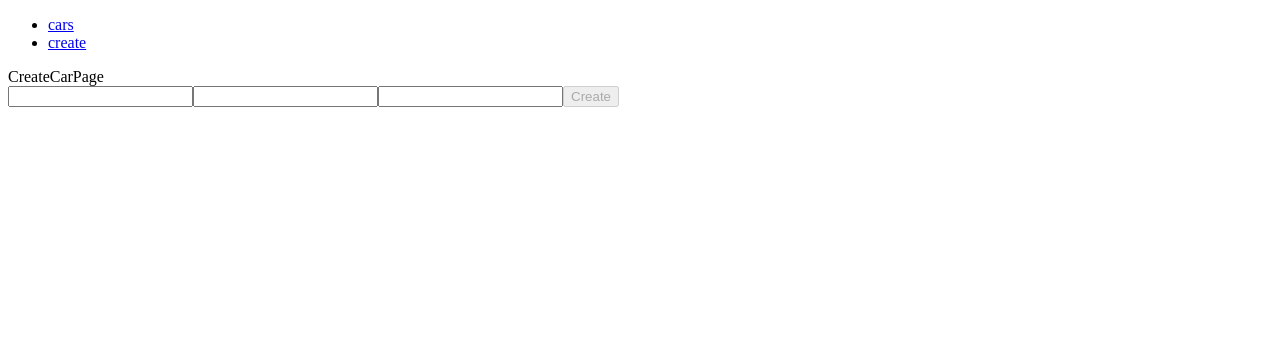
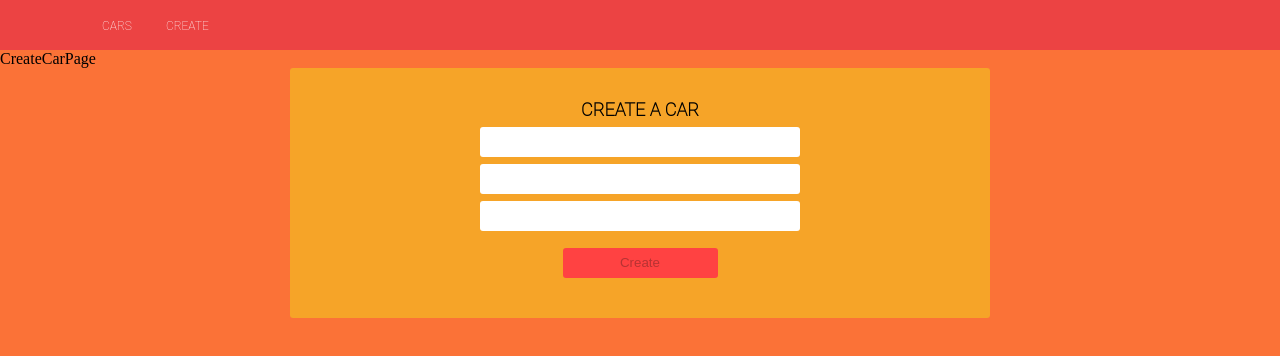
Before and after one commit to zoriana668/my-react-2026, a React (Vite) app: page /cars/create in a window 1280 px wide. Shown: the top 356 px of the page. Built offline with nearby package versions, Linux system fonts and the light colour scheme.

Commit message:
updates - adding styles to the task

```diff
--- /dev/null
+++ b/src/components/CreateFormComponent/CreateFormComponent.css
@@ -0,0 +1,70 @@
+
+* {
+    box-sizing: border-box;
+}
+
+
+.form-wrapper {
+    width: 700px;
+    min-height: 250px;
+    border-radius: 3px;
+    background-color: #f6a428;
+
+    margin: 0 auto;
+
+    padding: 30px;
+
+    display: flex;
+    justify-content: center;
+    align-items: center;
+}
+
+.create-form {
+    display: flex;
+    flex-direction: column;
+    gap: 7px;
+}
+
+.form-heading {
+    text-align: center;
+    font-family: "Roboto Thin", sans-serif;
+    text-transform: uppercase;
+    font-size: 18px;
+
+}
+
+.input-field {
+    width: 320px;
+    height: 30px;
+
+    border: none;
+    border-radius: 3px;
+    outline: none;
+
+    padding: 3px 10px;
+}
+
+.btn-create {
+    width: 155px;
+    height: 30px;
+    background-color: #379702;
+    border-radius: 3px;
+
+    border: none;
+    outline: none;
+
+    margin: 10px auto;
+
+    transition: .3s;
+
+    cursor: pointer;
+}
+
+.btn-create:disabled {
+    background-color: #ff4242;
+
+}
+
+.btn-create:hover {
+    box-shadow: 2px 2px 3px rgba(99, 99, 99, 0.3);
+}
--- a/src/components/CreateFormComponent/CreateFormComponent.tsx
+++ b/src/components/CreateFormComponent/CreateFormComponent.tsx
@@ -1,6 +1,8 @@
 import {useForm} from "react-hook-form";
 import {carValidator} from "../../validators/car.validator.ts";
 import {joiResolver} from "@hookform/resolvers/joi";
+
+import './CreateFormComponent.css';
 
 interface IFormProps {
     brand: string,
@@ -10,20 +12,26 @@ interface IFormProps {
 
 const CreateFormComponent = () => {
 
-    const {handleSubmit, register, formState: {errors, isValid}} = useForm<IFormProps>({mode: 'all', resolver: joiResolver(carValidator)});
+    const {handleSubmit, register, formState: {isValid}} = useForm<IFormProps>({mode: 'all', resolver: joiResolver(carValidator)});
 
     const customHandler = (formDataProps:IFormProps) => {
         console.log(formDataProps)
     }
 
     return (
-        <div>
-            <form onSubmit={handleSubmit(customHandler)}>
-                <input type='text' {...register('brand')}/>
-                <input type='number' {...register('price')}/>
-                <input type='number' {...register('year')}/>
-                <button disabled={!isValid}>Create</button>
-            </form>
+
+        <div className={'base-container'}>
+            <div className={'form-wrapper'}>
+
+                <form onSubmit={handleSubmit(customHandler)} className={'create-form'}>
+                    <h3 className={'form-heading'}>Create a car</h3>
+
+                    <input type='text' className={'input-field input-brand'} {...register('brand')}/>
+                    <input type='number' className={'input-field input-price'} {...register('price')}/>
+                    <input type='number' className={'input-field input-year'} {...register('year')}/>
+                    <button className={'btn-create'} disabled={!isValid}>Create</button>
+                </form>
+            </div>
         </div>
     );
 };
--- /dev/null
+++ b/src/components/Menu/General.css
@@ -0,0 +1,11 @@
+
+* {
+    box-sizing: border-box;
+    margin: 0;
+    padding: 0;
+}
+
+.base-container {
+    width: 1100px;
+    margin: 0 auto;
+}
--- /dev/null
+++ b/src/components/Menu/Menu.css
@@ -0,0 +1,32 @@
+
+
+
+.menu {
+    /*position: absolute;*/
+    top: 0;
+
+    width: 100%;
+    height: 50px;
+    background-color: #ec4343;
+
+    display: flex;
+    align-items: center;
+}
+
+.menu ul {
+    display: flex;
+    gap: 10px;
+
+    list-style-type: none;
+
+}
+
+.menu a {
+    text-decoration: none;
+    color: #fff;
+    padding: 8px 12px;
+
+    font-family: "Roboto Thin", sans-serif;
+    text-transform: uppercase;
+    font-size: 12px;
+}
--- a/src/components/Menu/Menu.tsx
+++ b/src/components/Menu/Menu.tsx
@@ -1,8 +1,12 @@
 import {Link} from "react-router-dom";
+
+import './Menu.css';
+import './General.css';
 
 const Menu = () => {
     return (
-        <div>
+        <div className={'menu'}>
+            <div className={'base-container'}>
                 <ul>
                     <li>
                         <Link to='/cars'>cars</Link>
@@ -13,6 +17,7 @@ const Menu = () => {
                     </li>
                 </ul>
             </div>
+        </div>
     );
 };
 
--- /dev/null
+++ b/src/layout/MainLayout.css
@@ -0,0 +1,4 @@
+
+body {
+    background-color: #fb7237;
+}
--- a/src/layout/MainLayout.tsx
+++ b/src/layout/MainLayout.tsx
@@ -1,5 +1,7 @@
 import {Outlet} from "react-router-dom";
 import Menu from "../components/Menu/Menu.tsx";
+
+import './MainLayout.css';
 
 
 const MainLayout = () => {
```
Lines whose indentation alone changed are shown as unchanged.
